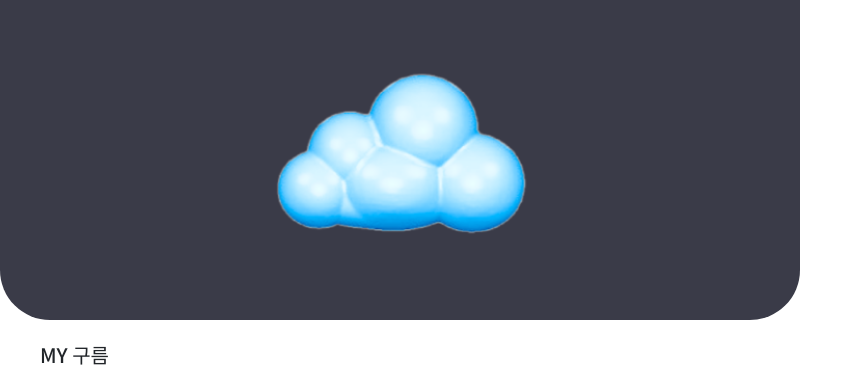
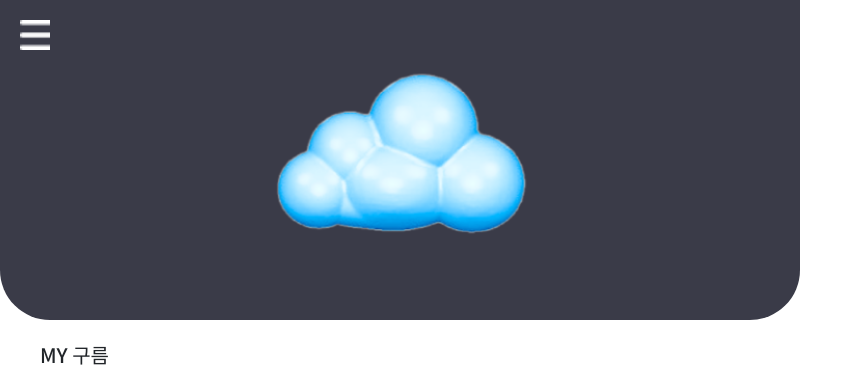
Before and after one commit to Groom-Team11/Front, a React (Create React App) app in the folder bloomgroom/: page /main in a window 1280 px wide. Shown: the top 370 px of the page, without its empty margins (0-863 px from the left). Built offline with nearby package versions, Linux system fonts and the light colour scheme.

Commit message:
feat: navigation bar 구현

```diff
--- a/bloomgroom/src/common/index.jsx
+++ b/bloomgroom/src/common/index.jsx
@@ -1,17 +1,20 @@
-import styled from "@emotion/styled"
+import styled from "@emotion/styled";
 import { useLocation } from 'react-router-dom';
 import { useState, useEffect } from 'react';
+import { Navbar, Nav } from 'react-bootstrap'; // Import Navbar and Nav from react-bootstrap
+import { Modal } from 'react-bootstrap'; // Modal 추가
+
 const Wrapper = styled.div`
   display: flex;
   flex-direction: column;
   justify-content: center;
   align-items: center;
-  max-width: 100vㅈ; /* 앱 크기 기준 */
+  max-width: 100vw; /* 앱 크기 기준 */
   margin: 0 auto;   /* 중앙 정렬 */
   padding: 0 16px;  /* 양쪽에 16px 여백 */
   width: 100%;
   position: relative; /* 자식 요소들의 위치를 제어하기 위해 */
-  height: 40vh
+  height: 40vh;
 `;
 
 const CloudImage = styled.img`
@@ -37,38 +40,98 @@ const Background = styled.div`
   z-index: 1; /* CloudImage 아래에 위치하도록 z-index 설정 */
   border-radius: 0px 0px 50px 50px;
 `;
+const HamburgerIcon = styled.div`
+  position: absolute;
+  top: 20px;
+  left: 20px;
+  width: 30px;
+  height: 30px;
+  background-image: url('/hamburger.png'); /* 햄버거 아이콘 경로 설정 */
+  background-size: cover;
+  z-index: 101; /* z-index 값을 더 높게 설정 */
+  cursor: pointer;
+`;
+
+
+const MenuModal = styled(Modal)`
+  .modal-content {
+    background-color: white;
+    border-radius: 10px;
+    padding: 20px;
+    text-align: left;
+  }
+`;
+
+const CloseButton = styled.button`
+  background-color: #3A3B48; /* 닫기 버튼 배경색 */
+  color: white; /* 글자색 */
+  border: none;
+  border-radius: 10px; /* 테두리 둥글게 */
+  padding: 10px 20px; /* 안쪽 여백 */
+  font-size: 16px; /* 글자 크기 */
+  font-weight: 500; /* 글자 굵기 */
+  width: 100px; /* 버튼 너비 */
+  text-align: center;
+  cursor: pointer;
+
+  &:hover {
+    background-color: #2d2e39; /* 마우스 오버 시 색상 변경 */
+  }
+`;
+
 export default function CommonUI({ setLong, detailData }) {
     const [completedCount, setCompletedCount] = useState(0);
     const [cloudImage, setCloudImage] = useState('/cloud/cloud1.png'); // 처음 0/8 구름
+    const [showMenu, setShowMenu] = useState(false); // 메뉴 모달 상태
     const location = useLocation(); // 현재 경로 확인
+
     useEffect(() => {
-        // 라우터 경로가 '/main'이면 cloud8.png를 보여줌
         if (location.pathname === '/main') {
             setCloudImage('/cloud/cloud8.png'); // 모든 목표 완료된 이미지
         } else if (detailData && detailData.information.length > 0) {
-            // 세부 목표 중 완료된 항목 개수 계산
             const total = detailData.information.length;
             const completed = detailData.information.filter(detail => detail.goalStatus).length;
-            setCompletedCount(completed/total*100);
-            // 완료 비율에 따라 8단계 구름 이미지 선택
+            setCompletedCount(completed / total * 100);
             const completionRatio = completed / total;
             const stage = Math.round(completionRatio * 8); // 0에서 8까지 단계로 나눔
 
-            // 단계별로 구름 이미지 설정 (0/8, 1/8, ..., 8/8)
-            if(stage===8){
+            if (stage === 8) {
                 setCloudImage(`/cloud/cloud8.png`);
-            }
-            else{
+            } else {
                 setCloudImage(`/cloud/cloud${stage + 1}.png`);
             }
         }
     }, [location.pathname, detailData]);
+
     return (
         <Wrapper>
+            {/* 햄버거 아이콘 */}
+            <HamburgerIcon onClick={() => setShowMenu(true)} />
+
+            <MenuModal show={showMenu} onHide={() => setShowMenu(false)} style={{width:"200px", height:"70vh"}}>
+                <Modal.Header closeButton>
+                    <Modal.Title>MENU</Modal.Title>
+                </Modal.Header>
+                <Modal.Body style={{height:"50vh"}}>
+                    <Nav style={{ display: "flex", flexDirection: "column" }}>
+                        <Nav.Link href="/main" style={{ color: "black" }}>홈</Nav.Link>
+                        <Nav.Link href="/flower" style={{ color: "black" }}>꽃 도감</Nav.Link>
+                        <Nav.Link href="/calendar" style={{ color: "black" }}>캘린더</Nav.Link>
+                    </Nav>
+                </Modal.Body>
+                <Modal.Footer style={{ justifyContent: "center" }}>
+                    <CloseButton onClick={() => setShowMenu(false)}>닫기</CloseButton>
+                </Modal.Footer>
+            </MenuModal>
+
             <Background setLong={setLong}>
-            <div style={{display:"flex", flexDirection:"column", justifyContent:"center", alignContent:"center"}}>
+                <div style={{ display: "flex", flexDirection: "column", justifyContent: "center", alignContent: "center" }}>
                     <CloudImage src={cloudImage} alt="Progress Cloud" />
-                {location.pathname === "/detail" && <div style={{textAlign:"center", fontSize:"32px", color: "white", fontWeight:"500"}}>{completedCount}%</div>}
+                    {location.pathname === "/detail" && (
+                        <div style={{ textAlign: "center", fontSize: "32px", color: "white", fontWeight: "500" }}>
+                            {completedCount}%
+                        </div>
+                    )}
                 </div>
             </Background>
         </Wrapper>
```
Also changed, not shown: bloomgroom/public/hamburger.png (added). Lines whose indentation alone changed are shown as unchanged.
